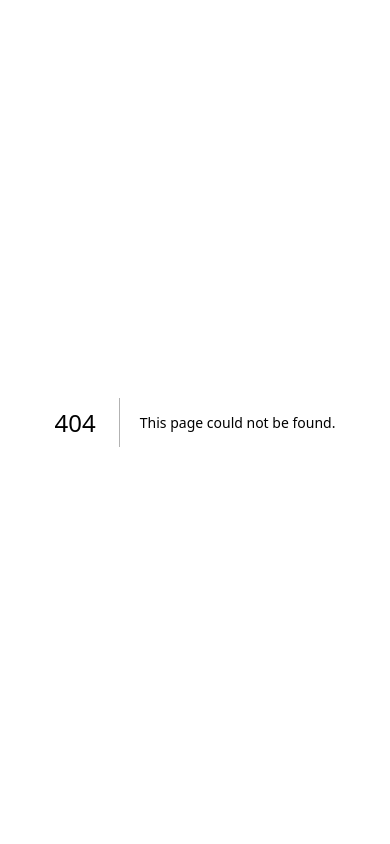
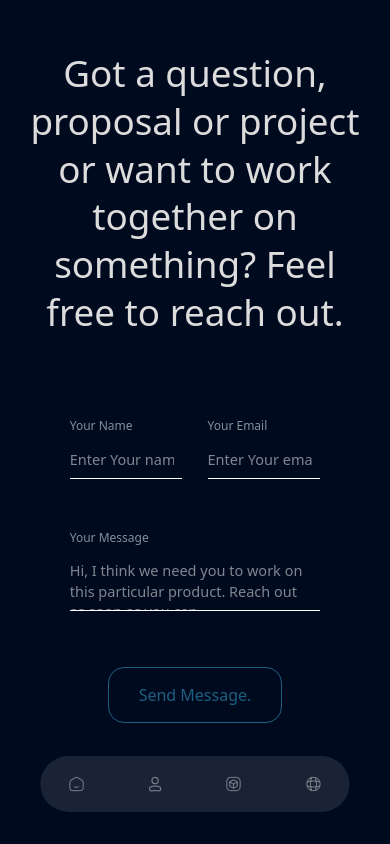
Before and after one commit to RahulPaul12/next-portfolio, a Next.js app: page /contact in a window 390 px wide. Before the commit this address had no page. Built offline with nearby package versions, Linux system fonts and the light colour scheme.

Commit message:
without responsive contact page

```diff
--- /dev/null
+++ b/app/contact/page.js
@@ -0,0 +1,48 @@
+
+
+export default function Contact() {
+
+  return (
+    <>
+      <div className="container relative heroElem w-full m-auto flex justify-center text-center flex-col items-center z-1">
+          <div className="sub">
+              Got a question, proposal or project or want to work <br />
+              together on something? Feel free to reach out.
+            </div>
+            <form className="w-[70%]">
+              <div className="flex justify-between">
+                <div className="side">
+                    <label htmlFor="name">Your Name</label>
+                    <input
+                    placeholder="Enter Your name"
+                    name="name"
+                    id="name"
+                    type="text"
+                    required="" />
+                </div>
+                <div className="side"
+                  ><label htmlFor="email">Your Email</label
+                  ><input
+                    placeholder="Enter Your email address"
+                    name="email"
+                    id="email"
+                    type="email"
+                    required=""
+
+                /></div>
+              </div>
+              <div className="textarea">
+                <label htmlFor="message">Your Message</label
+                ><textarea
+                  name="message"
+                  id="message"
+                  placeholder="Hi, I think we need you to work on this particular product. Reach out as soon as you can"
+                  required=""
+                ></textarea>
+              </div>
+              <button type="submit">Send Message.</button>
+            </form>
+      </div>
+    </>
+  );
+}
--- a/app/styles/globals.css
+++ b/app/styles/globals.css
@@ -55,3 +55,74 @@
   margin-inline: auto;
   padding-inline: 1rem;
 }
+.contact h5{
+    text-transform: uppercase;
+    color: var(--whiteLight);
+    font-size: 0.8rem;
+    letter-spacing: 3px;
+}
+  .contact h2 {
+    font-size: 2.2rem;
+    text-transform: capitalize;
+    letter-spacing: -1px;
+  }
+  .sub {
+    text-align: center;
+    line-height: 1.3;
+    font-size: 2.3rem;
+    color: gainsboro;
+    margin: 50px 0 60px;
+  }
+ label {
+    margin-top: 20px;
+    display: block;
+    text-transform: capitalize;
+    color: #868f97;
+    font-size: 12px;
+    margin-bottom: 5px;
+  }
+  input,
+  textarea {
+    border: 0;
+    border-radius: 0;
+    box-sizing: border-box;
+    border-bottom: 1px solid white;
+    background: transparent;
+    outline: none;
+    box-shadow: none;
+    text-align: left;
+    font-size: 14.5px;
+    width: 100%;
+    color: white;
+    padding: 0.6em 0.6em 0.6em 0;
+    resize: none;
+    line-height: 1.4;
+  }
+.side{
+  display: flex;
+  flex-direction: column;
+  width: 45%;
+  align-items: start;
+}
+.textarea {
+  margin-top: 50px;
+  text-align: left;
+}
+button {
+  outline: none;
+  cursor: pointer;
+  text-transform: capitalize;
+  padding: 15px 30px;
+  background: transparent;
+  border: 1px solid #1d5f80;
+  border-radius: 16px;
+  display: block;
+  margin: 50px auto 0;
+  position: relative;
+  color:#1d5f80;
+}
+  button:hover {
+    color: white;
+    background: #1d5f80;
+    transition: 0.3s all ease;
+  }
```
